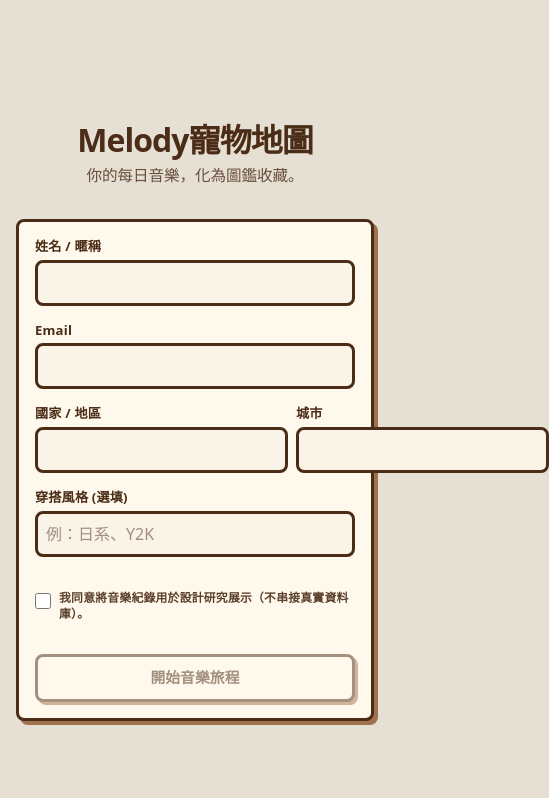
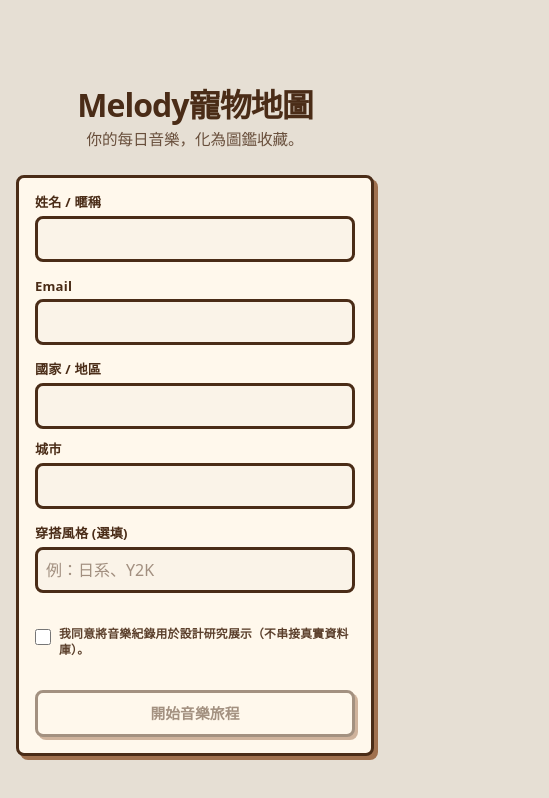
Before and after one commit to ning1111-lucky/pet-final, a React (Vite) app: page / in a window 390 px wide. Shown: the top 798 px of the page, 549 px wide, since content can reach past the window. Built offline with nearby package versions, Linux system fonts and the light colour scheme.

Commit message:
Fix login form mobile layout

```diff
--- a/src/views/LoginView.tsx
+++ b/src/views/LoginView.tsx
@@ -20,8 +20,8 @@ export const LoginView: React.FC = () => {
   };
 
   return (
-    <motion.div initial={{ opacity: 0, y: 10 }} animate={{ opacity: 1, y: 0 }} className="p-4 flex flex-col items-center justify-center min-h-[100dvh]">
-      <div className="w-full max-w-[360px] page-title-group mb-8">
+    <motion.div initial={{ opacity: 0, y: 10 }} animate={{ opacity: 1, y: 0 }} className="p-4 sm:p-6 flex flex-col items-center justify-center min-h-[100dvh]">
+      <div className="w-full max-w-[360px] page-title-group mb-6 sm:mb-8">
         <h1 className="type-h1">Melody寵物地圖</h1>
         <p className="type-body opacity-80">你的每日音樂，化為圖鑑收藏。</p>
       </div>
@@ -30,25 +30,25 @@ export const LoginView: React.FC = () => {
         <form onSubmit={handleSubmit} className="flex flex-col space-y-4">
           <div className="flex flex-col space-y-1">
             <label className="type-label">姓名 / 暱稱</label>
-            <input required value={name} onChange={e => setName(e.target.value)} className="pixel-border p-2 bg-[var(--color-cream)] outline-none focus:border-[var(--color-caramel)]" />
+            <input required value={name} onChange={e => setName(e.target.value)} className="w-full min-w-0 pixel-border p-2 bg-[var(--color-cream)] outline-none focus:border-[var(--color-caramel)]" />
           </div>
           <div className="flex flex-col space-y-1">
             <label className="type-label">Email</label>
-            <input required type="email" value={email} onChange={e => setEmail(e.target.value)} className="pixel-border p-2 bg-[var(--color-cream)] outline-none focus:border-[var(--color-caramel)]" />
+            <input required type="email" value={email} onChange={e => setEmail(e.target.value)} className="w-full min-w-0 pixel-border p-2 bg-[var(--color-cream)] outline-none focus:border-[var(--color-caramel)]" />
           </div>
-          <div className="flex space-x-2">
-            <div className="flex flex-col space-y-1 flex-1">
+          <div className="grid grid-cols-1 sm:grid-cols-2 gap-3">
+            <div className="flex flex-col space-y-1 min-w-0">
               <label className="type-label">國家 / 地區</label>
-              <input required value={country} onChange={e => setCountry(e.target.value)} className="pixel-border p-2 bg-[var(--color-cream)] outline-none focus:border-[var(--color-caramel)]" />
+              <input required value={country} onChange={e => setCountry(e.target.value)} className="w-full min-w-0 pixel-border p-2 bg-[var(--color-cream)] outline-none focus:border-[var(--color-caramel)]" />
             </div>
-            <div className="flex flex-col space-y-1 flex-1">
+            <div className="flex flex-col space-y-1 min-w-0">
               <label className="type-label">城市</label>
-              <input required value={city} onChange={e => setCity(e.target.value)} className="pixel-border p-2 bg-[var(--color-cream)] outline-none focus:border-[var(--color-caramel)]" />
+              <input required value={city} onChange={e => setCity(e.target.value)} className="w-full min-w-0 pixel-border p-2 bg-[var(--color-cream)] outline-none focus:border-[var(--color-caramel)]" />
             </div>
           </div>
           <div className="flex flex-col space-y-1">
             <label className="type-label">穿搭風格 (選填)</label>
-            <input value={style} onChange={e => setStyle(e.target.value)} className="pixel-border p-2 bg-[var(--color-cream)] outline-none focus:border-[var(--color-caramel)]" placeholder="例：日系、Y2K" />
+            <input value={style} onChange={e => setStyle(e.target.value)} className="w-full min-w-0 pixel-border p-2 bg-[var(--color-cream)] outline-none focus:border-[var(--color-caramel)]" placeholder="例：日系、Y2K" />
           </div>
           <label className="flex items-start space-x-2 mt-4 cursor-pointer">
             <input required type="checkbox" checked={agreed} onChange={e => setAgreed(e.target.checked)} className="mt-1 flex-shrink-0 w-4 h-4" />
```
